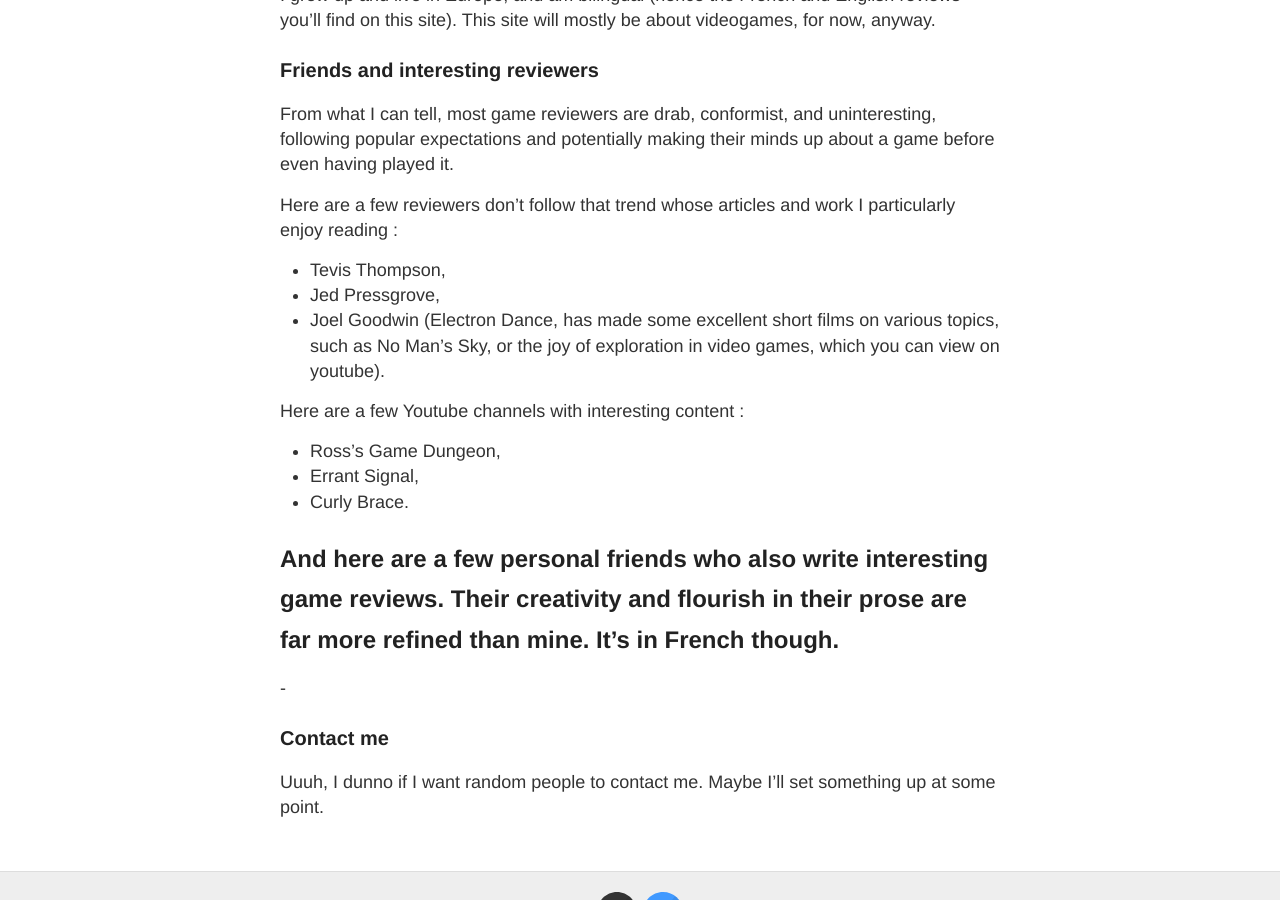
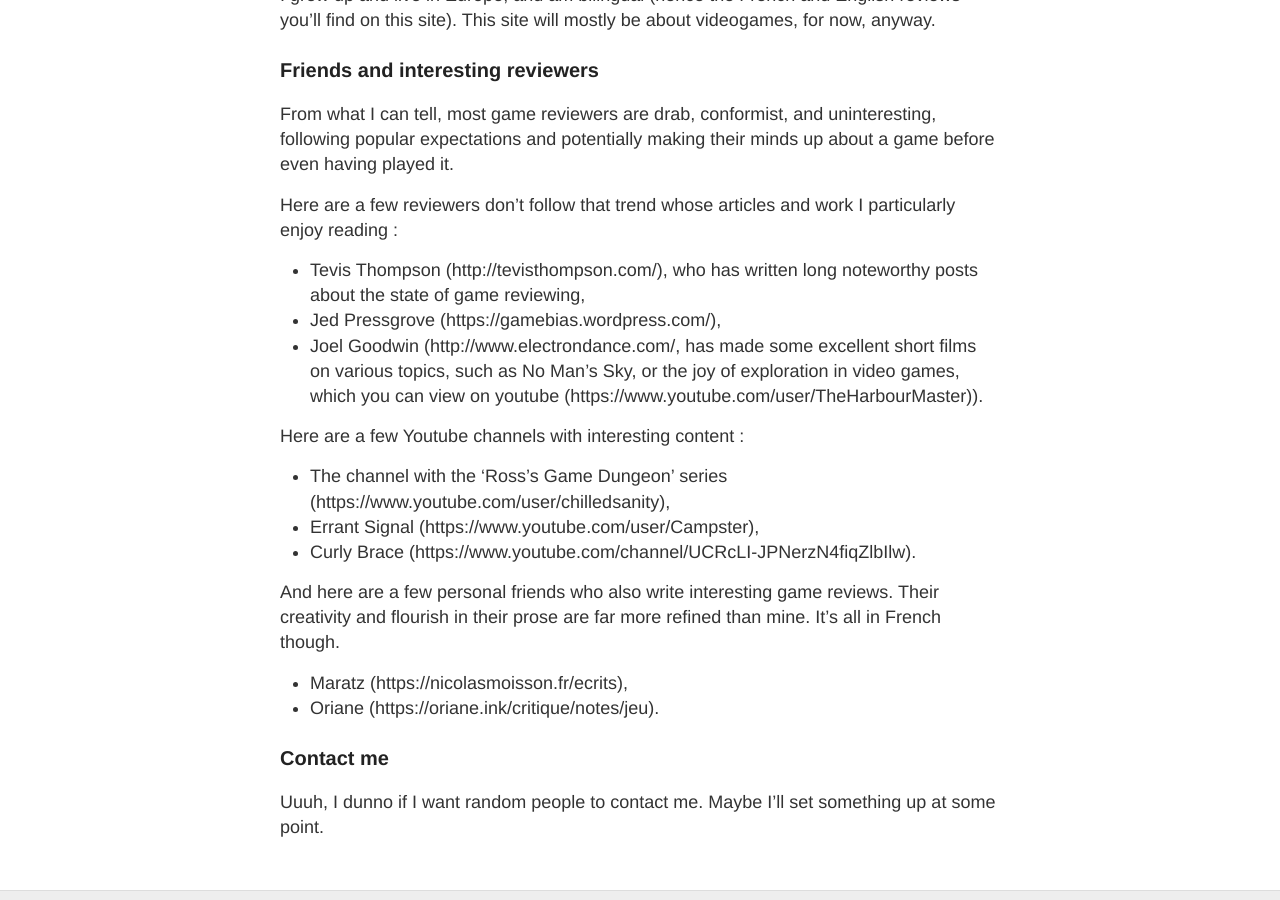
Before and after one commit to s-mackeo/maqe-crit.github.io, a Jekyll site: the page built from about.md, in a window 1280 px wide and 900 px high, scrolled down 501 px. Built offline with Jekyll 4.4.1, drawn with Linux system fonts in a browser that asks for light colours.

Commit message:
about and welcome edit

```diff
--- a/about.md
+++ b/about.md
@@ -17,18 +17,18 @@ From what I can tell, most game reviewers are drab, conformist, and uninterestin
 
 Here are a few reviewers don't follow that trend whose articles and work I particularly enjoy reading :
 
-- Tevis Thompson,
-- Jed Pressgrove,
-- Joel Goodwin (Electron Dance, has made some excellent short films on various topics, such as No Man's Sky, or the joy of exploration in video games, which you can view on youtube).
+- Tevis Thompson (http://tevisthompson.com/), who has written long noteworthy posts about the state of game reviewing,
+- Jed Pressgrove (https://gamebias.wordpress.com/),
+- Joel Goodwin (http://www.electrondance.com/, has made some excellent short films on various topics, such as No Man's Sky, or the joy of exploration in video games, which you can view on youtube (https://www.youtube.com/user/TheHarbourMaster)).
 
 Here are a few Youtube channels with interesting content :
-- Ross's Game Dungeon,
-- Errant Signal,
-- Curly Brace.
+- The channel with the 'Ross's Game Dungeon' series (https://www.youtube.com/user/chilledsanity),
+- Errant Signal (https://www.youtube.com/user/Campster),
+- Curly Brace (https://www.youtube.com/channel/UCRcLI-JPNerzN4fiqZlbIlw).
 
-And here are a few personal friends who also write interesting game reviews. Their creativity and flourish in their prose are far more refined than mine. It's in French though.
--
--
+And here are a few personal friends who also write interesting game reviews. Their creativity and flourish in their prose are far more refined than mine. It's all in French though.
+- Maratz (https://nicolasmoisson.fr/ecrits),
+- Oriane (https://oriane.ink/critique/notes/jeu).
 
 ### Contact me
 
```
Also changed, not shown: _posts/2014-3-3-Hello-World.md (deleted, +0 -10 lines), _posts/2019-3-13-Welcome.md (added, +18 -0 lines).
